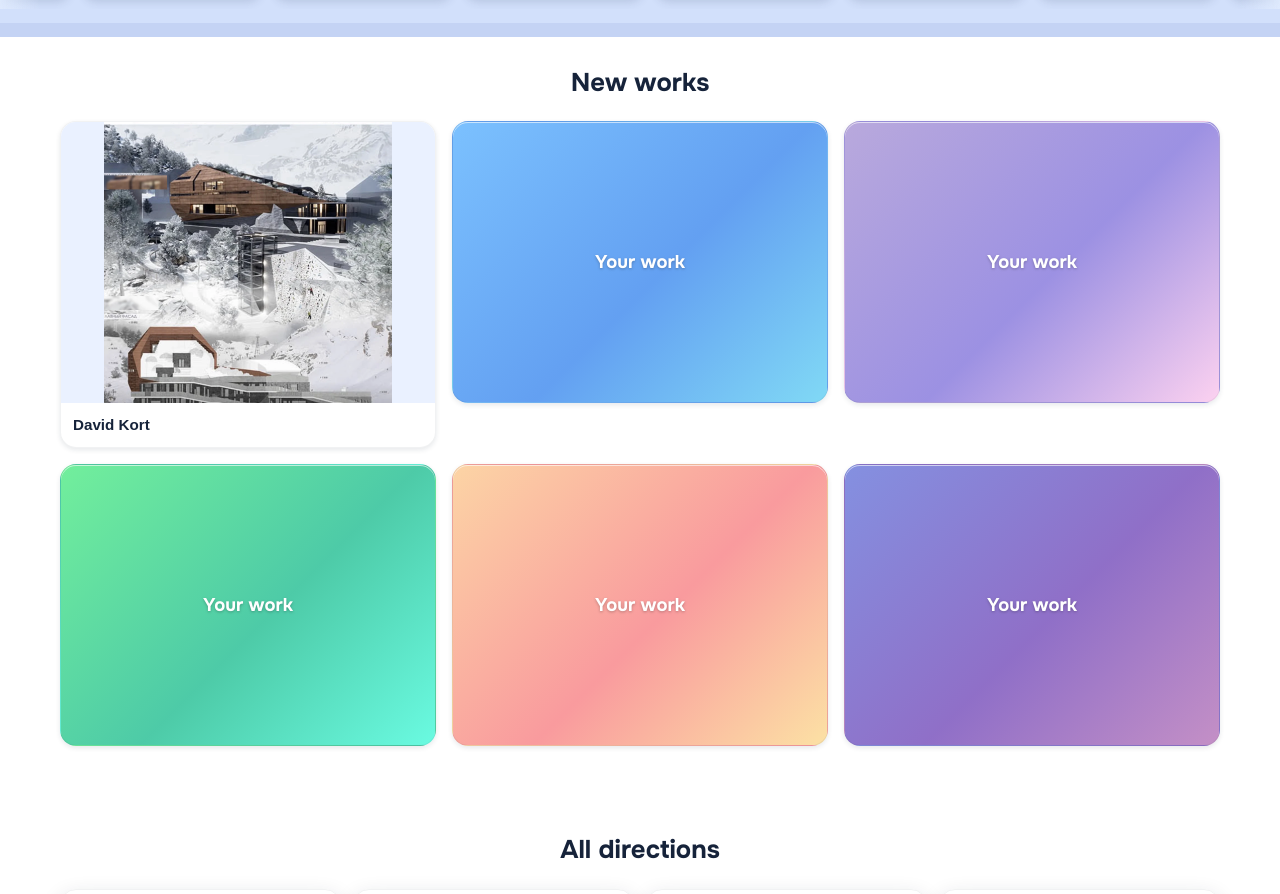
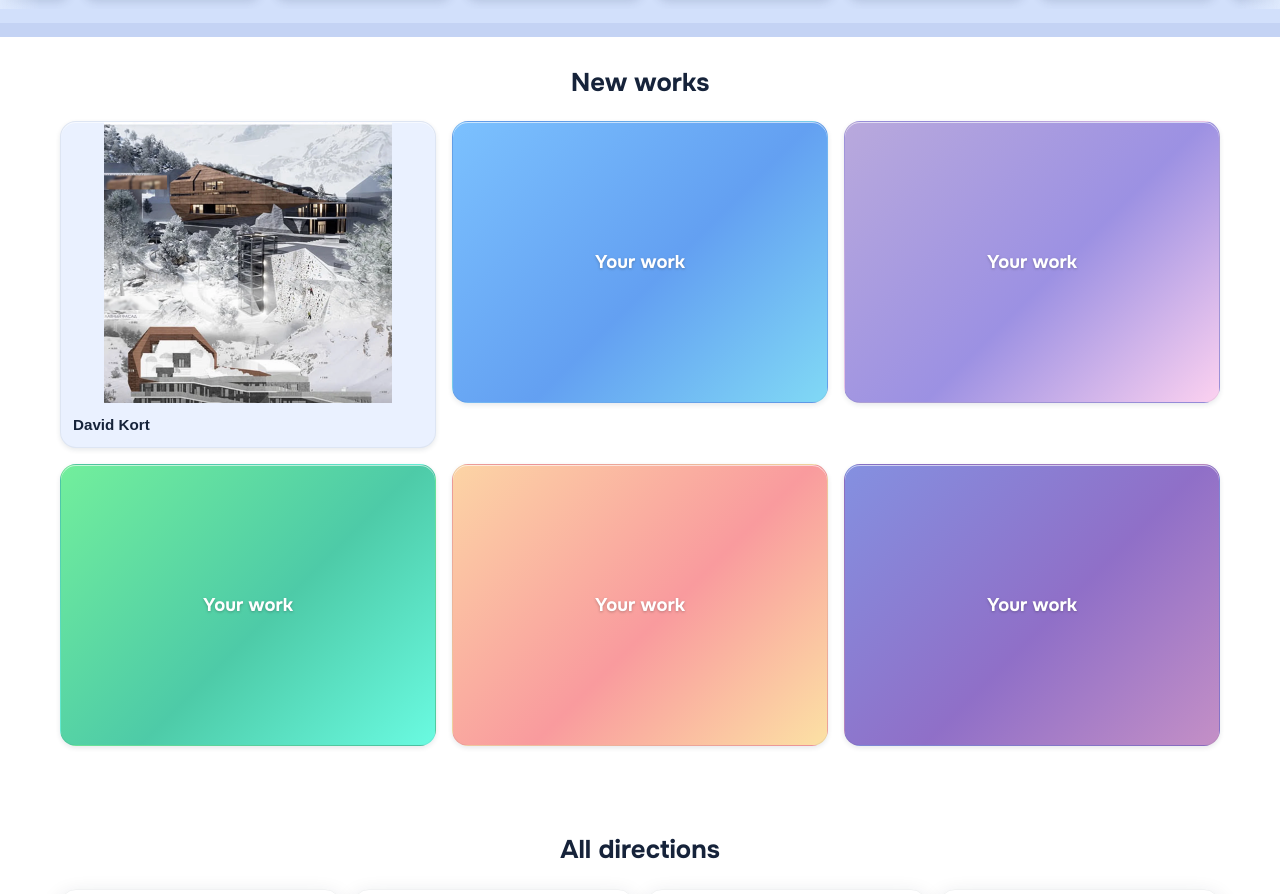
Before and after one commit to dm100usa-oss/no-ai-marketplace, a Next.js app: page /en in a window 1280 px wide. Shown: the part 2611-3505 px from the top of the page. Built offline with nearby package versions, Linux system fonts and the light colour scheme; a web font is replaced by a local one.

Commit message:
Add files via upload

```diff
--- a/src/app/[lang]/page.tsx
+++ b/src/app/[lang]/page.tsx
@@ -518,7 +518,7 @@ export default async function HomePage({
                     lang={locale}
                     href={href}
                     className="press-btn flex flex-col overflow-hidden rounded-2xl"
-                    style={{ background: "#ffffff" }}
+                    style={{ background: "var(--color-brand-soft)" }}
                   >
                     {/* The work, whole.
                         The name used to lie across the picture on a dark
@@ -531,10 +531,11 @@ export default async function HomePage({
                         The height is capped as well: on a phone one tall
                         cover filled the entire screen and buried whatever
                         came next. */}
-                    <span
-                      className="flex items-center justify-center overflow-hidden sm:aspect-[4/3]"
-                      style={{ background: "var(--color-brand-soft)" }}
-                    >
+                    {/* The frame around the work and the line with the name
+                        share one colour, so the card reads as a single
+                        object with the work resting inside it, rather than
+                        a picture with a white label stuck underneath. */}
+                    <span className="flex items-center justify-center overflow-hidden sm:aspect-[4/3]">
                       <img
                         src={p.mainImage}
                         alt={p.name}
```
